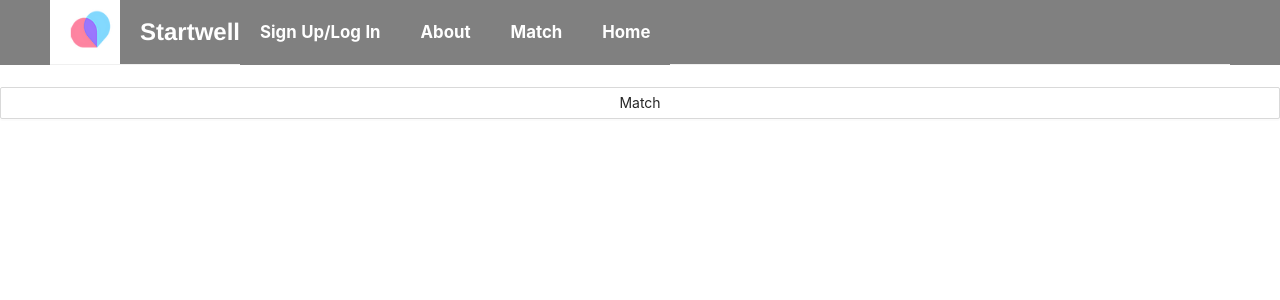
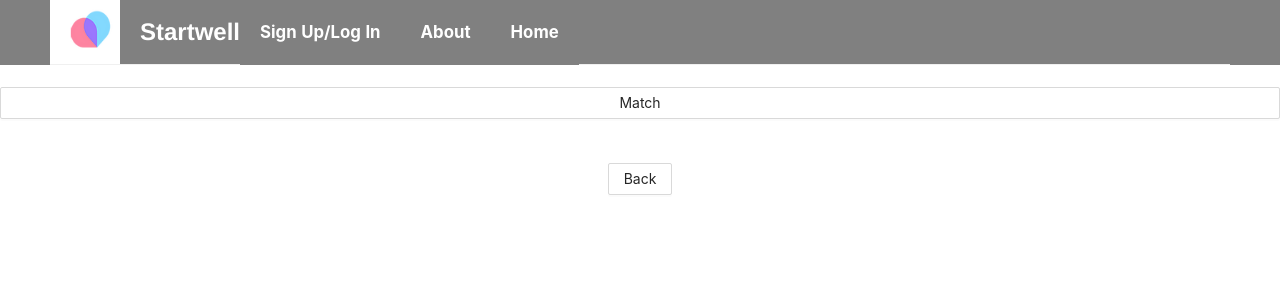
Before and after one commit to akshata96/CS611-Startwell, a React (Create React App) app in the folder startwellfrontend/: page /Matching in a window 1280 px wide. Shown: the top 300 px of the page. Built offline with nearby package versions, Linux system fonts and the light colour scheme.

Commit message:
minor changes

```diff
--- a/startwellfrontend/src/Components/Admin/Admin.js
+++ b/startwellfrontend/src/Components/Admin/Admin.js
@@ -1,13 +1,13 @@
 import React, { Component } from "react";
 import Header from "../Header/Header";
-import { Layout, List, Menu } from "antd";
+import { Layout, List, Menu, LogoutOutlined } from "antd";
 import { UserOutlined } from "@ant-design/icons";
 import UserList from "../UserList/UserList";
 import { Link } from "react-router-dom";
 import ContactUsList from "../ContactUs/ContactUsList";
 import UserBucketInfo from "../UserBucketInfo/UserBucketInfo";
 import PageContent from "../PageContent/PageContent";
-import AddPageContent from "../PageContent/AddPageContent";
+import AddPageContent from "../CrossReference/CrossReference";
 import AddCategory from "../AddAll/AddCategory";
 import AddQuest from "../AddAll/AddQuest";
 import AddSurvey from "../AddAll/AddSurvey";
@@ -164,7 +164,7 @@ export default class Admin extends Component {
                   >
                     Add Survey
                   </Menu.Item>
-                  <Menu.Item
+                  {/* <Menu.Item
                     key="4"
                     onClick={() => {
                       this.setNaviagtionClickForSurvey(
@@ -196,7 +196,7 @@ export default class Admin extends Component {
                     }}
                   >
                     Add Bucket
-                  </Menu.Item>
+                  </Menu.Item> */}
                 </SubMenu>
               </Menu>
               <Menu mode="inline" style={{ height: "100%", borderRight: 0 }}>
@@ -224,6 +224,7 @@ export default class Admin extends Component {
                     Add Cross Reference
                   </Menu.Item>
                 </SubMenu>
+
               </Menu>
               <Menu mode="inline" style={{ height: "100%", width: "100%" }}>
                 <SubMenu key="sub1" title={<span>Contact Us Request</span>}>
@@ -236,6 +237,10 @@ export default class Admin extends Component {
                     Display New Requests
                   </Menu.Item>
                 </SubMenu>
+
+                <Menu.Item key="13">
+                                                <LogoutOutlined /><Link to='/Homepage'>Sign Out</Link>
+                                            </Menu.Item>
               </Menu>
             </Sider>
           </div>
--- a/startwellfrontend/src/Components/Homepage/Homepage.js
+++ b/startwellfrontend/src/Components/Homepage/Homepage.js
@@ -142,9 +142,9 @@ class Homepage extends React.Component
                             <Menu.Item key='About' className='Topnav'>
                                 <a href='/About' style={{color:'white'}}>About</a>
                             </Menu.Item>
-                            <Menu.Item key='Match' className='Topnav'>
+                            {/* <Menu.Item key='Match' className='Topnav'>
                                 <a href='/Login' style={{color:'white'}}>Match</a>
-                            </Menu.Item>
+                            </Menu.Item> */}
                             <Menu.Item key='Home' className='Topnav'>
                                 <a href='/Homepage' style={{color:'white'}}>Home</a>
                             </Menu.Item>
--- a/startwellfrontend/src/Components/Matching/Matching.js
+++ b/startwellfrontend/src/Components/Matching/Matching.js
@@ -17,8 +17,19 @@ class Matching extends Component {
       userInfo: [],
 
     }
+
+    this.handleSuccessfulAuth = this.handleSuccessfulAuth.bind(this);
 }
+handleSuccessfulAuth(x) {
+  //this.props.handleLogin(data);
+  console.log("data in auth",x)
+  console.log("checking for usertype",x.UserType)
 
+    window.location = `/UserDashboard?token=${x.token}`
+
+      //window.location = `/Matching?token=${data.token}`
+
+}
 displayMatchData = () => {
   this.setState({
     addBucketClicked: false
@@ -70,11 +81,6 @@ render() {
                 About
               </a>
             </Menu.Item>
-            <Menu.Item key='Match' className='Topnav'>
-              <a href='/Match' style={{ color: 'white' }}>
-                Match
-              </a>
-            </Menu.Item>
             <Menu.Item key='Home' className='Topnav'>
               <a href='/Homepage' style={{ color: 'white' }}>
                 Home
@@ -113,12 +119,14 @@ render() {
       </Col>
     </Row>
   </div>)  }
+    <Button onClick={this.handleSuccessfulAuth}>Back</Button>
 
     </div>
     </div>
 
   );}
 
+
 }
 
 export default Matching;
--- a/startwellfrontend/src/Components/UserDashboard/UserDashboard.js
+++ b/startwellfrontend/src/Components/UserDashboard/UserDashboard.js
@@ -165,7 +165,7 @@ class UserDashboard extends React.Component
                                     <img src={logo} width={70}/>
                                     <text className='Toptitle'>&nbsp;&nbsp; Startwell</text>
                                     <Menu.Item key='Sign Up/Log In' className='Topnav'>
-                                        <a href='/SignUp' style={{color:'white'}}>{this.state.fname}</a>
+                                        <a href='/Login' style={{color:'white'}}>{this.state.fname}</a>
                                     </Menu.Item>
                                     <Menu.Item key='About' className='Topnav'>
                                         <a href='/About' style={{color:'white'}}>About</a>
@@ -246,7 +246,7 @@ class UserDashboard extends React.Component
                                                                 </Collapse>
                                                             </Card>
                                                         </Row>
-                                                        <Row>
+                                                        {/* <Row>
                                                             <Card hoverable style={{ width: '100%', float:'right'}}>
                                                                 <Row>
                                                                     <Col span = {8}>
@@ -269,7 +269,7 @@ class UserDashboard extends React.Component
                                                                     </Col>
                                                                 </Row>
                                                             </Card>
-                                                        </Row>
+                                                        </Row> */}
                                                         </Col>
                                                     </Row>
                                                 </div>
```
Also changed, not shown: 1 other file (tests, documents, lock files or other folders).
